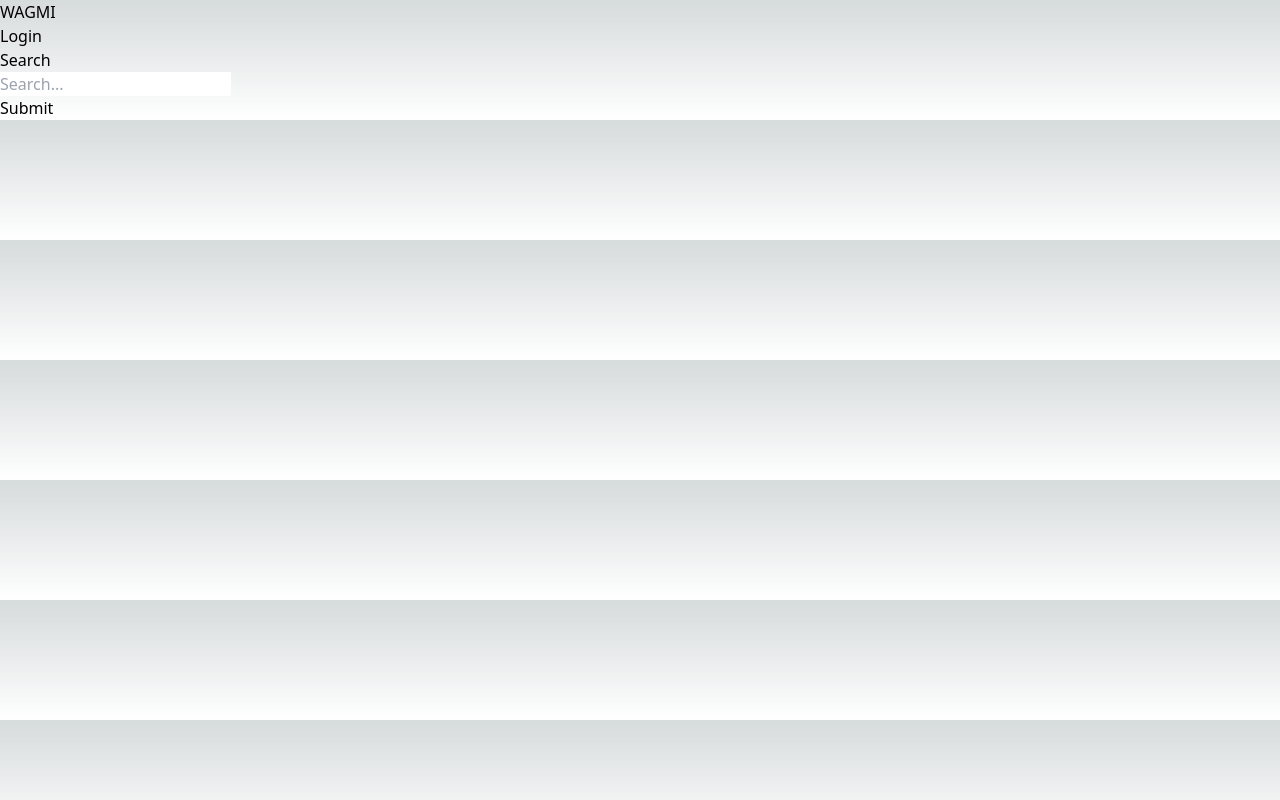
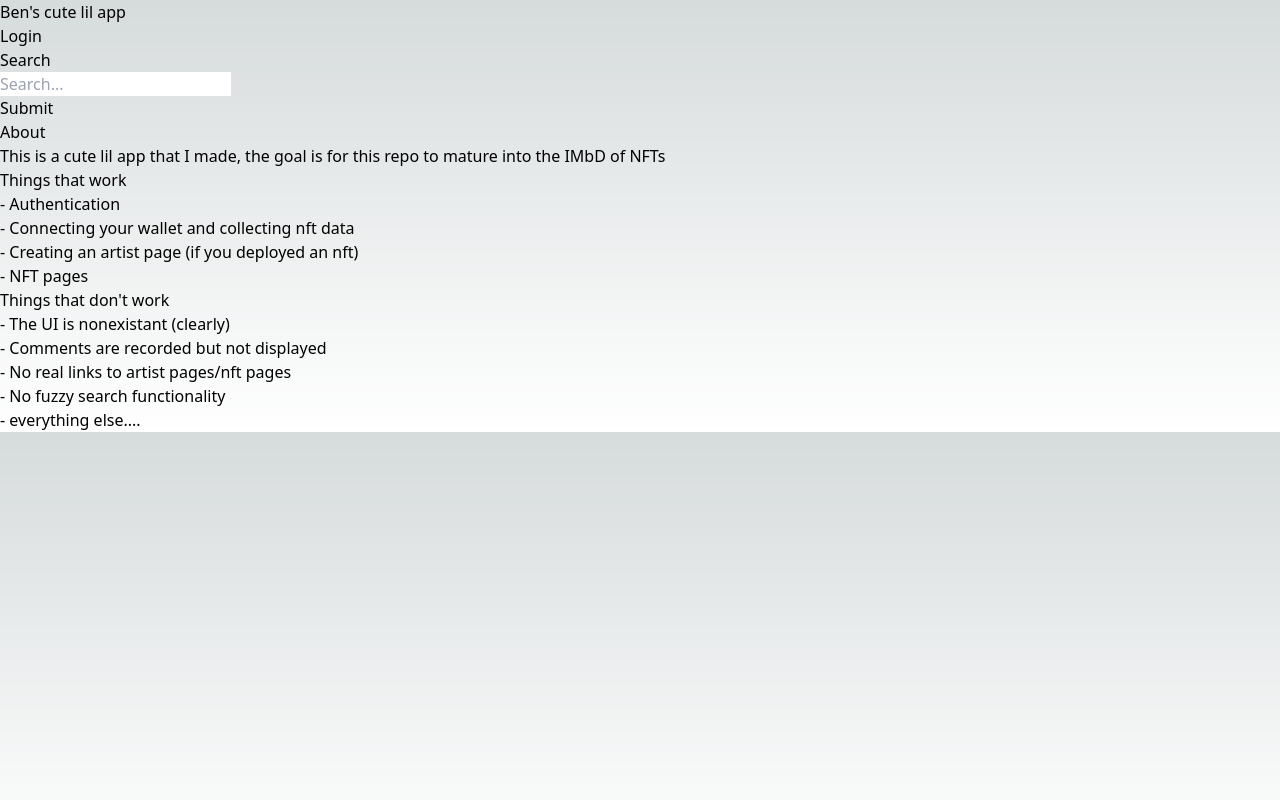
Before and after one commit to theSchein/Bennies, a Next.js app in the folder shuk/: page / in a window 1280 px wide. Built offline with nearby package versions, Linux system fonts and the light colour scheme.

Commit message:
added notes

```diff
--- a/shuk/src/pages/index.js
+++ b/shuk/src/pages/index.js
@@ -6,7 +6,7 @@ export default function Home() {
   return (
     <>
 
-    <h1>WAGMI</h1>
+    <h1>Ben's cute lil app</h1>
     <Link href="/signin">
     Login
     </Link>
@@ -15,6 +15,22 @@ export default function Home() {
 
     <Search/>
 
+    <h2>About</h2>
+    <p> This is a cute lil app that I made, the goal is for this repo to mature into the IMbD of NFTs</p>
+
+    <h2>Things that work</h2>
+    <p> - Authentication</p>
+    <p> - Connecting your wallet and collecting nft data</p>
+    <p> - Creating an artist page (if you deployed an nft)</p>
+    <p> - NFT pages</p>
+
+    <h2>Things that don't work</h2>
+    <p> - The UI is nonexistant (clearly)</p>
+    <p> - Comments are recorded but not displayed</p>
+    <p> - No real links to artist pages/nft pages</p>
+    <p> - No fuzzy search functionality</p>
+    <p> - everything else.... </p>
+
 
     </>
   );
```
